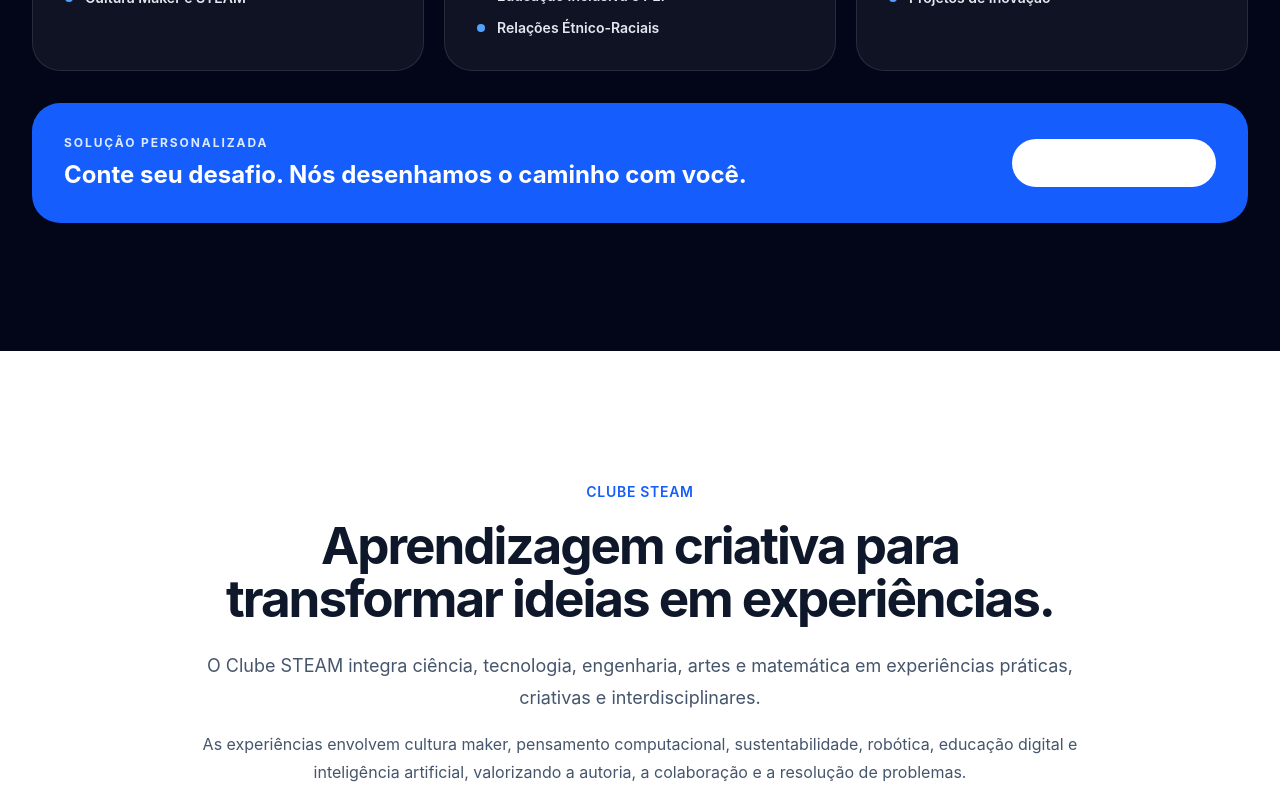
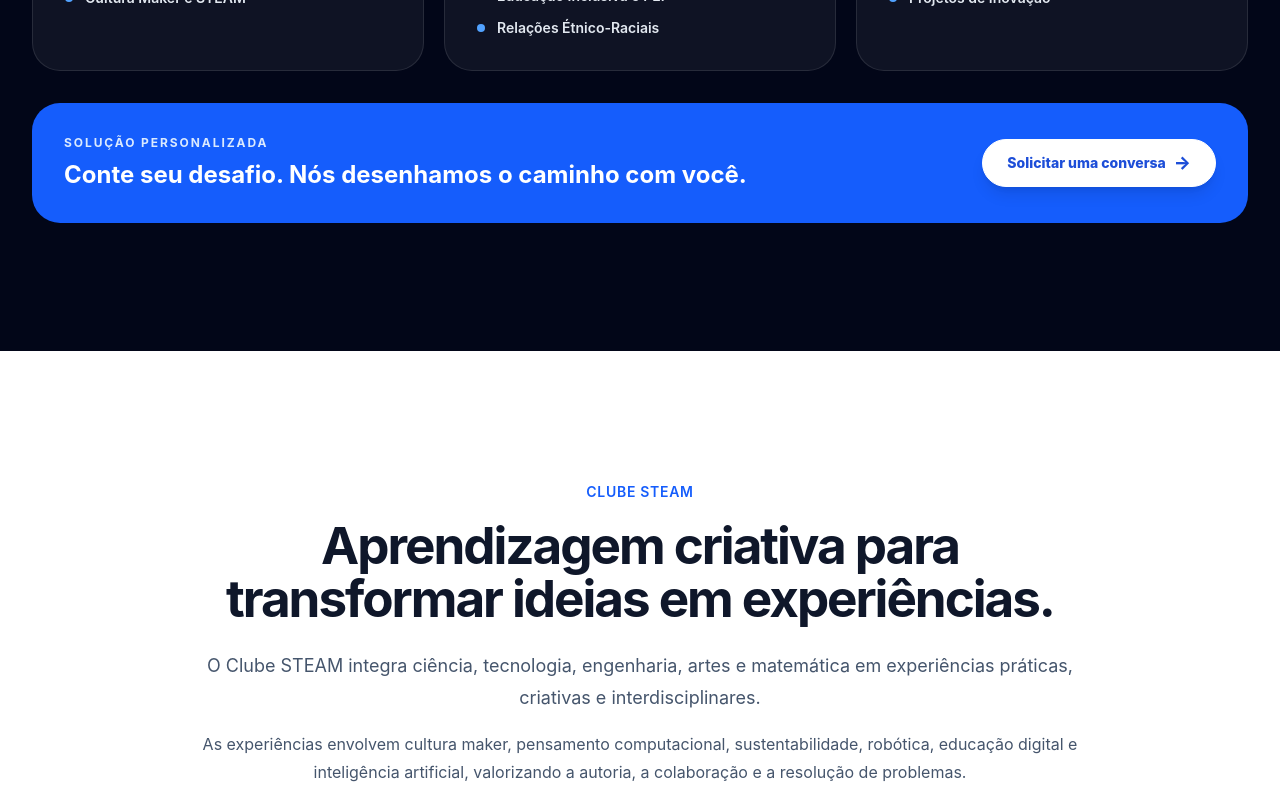
Before and after one commit to inovmakers/inovmakers, a Next.js app: page / in a window 1280 px wide. Shown: the part 2660-3460 px from the top of the page. Built offline with nearby package versions, Linux system fonts and the light colour scheme.

Commit message:
Corrige contraste dos botoes de contato

```diff
--- a/app/components/home/Contact.tsx
+++ b/app/components/home/Contact.tsx
@@ -15,8 +15,17 @@ export default function Contact() {
         <h2 className="mx-auto mt-5 max-w-4xl text-[clamp(2.25rem,6vw,4.5rem)] font-bold leading-[1.02] tracking-[-.05em]">Vamos transformar um desafio educacional em uma experiência de impacto?</h2>
         <p className="mx-auto mt-6 max-w-2xl text-base leading-8 text-blue-100 sm:text-lg">Conte um pouco sobre sua escola, rede ou projeto. A InovMakers ajuda a construir uma solução alinhada à sua realidade.</p>
         <div className="mt-9 flex flex-col items-center justify-center gap-3 sm:flex-row">
-          <a href={whatsappUrl} target="_blank" rel="noopener noreferrer" className="inline-flex min-h-13 w-full items-center justify-center rounded-full bg-white px-7 text-sm font-bold text-blue-700 shadow-xl transition hover:-translate-y-0.5 hover:bg-blue-50 sm:w-auto">Conversar pelo WhatsApp</a>
-          <a href="mailto:inovmaker@gmail.com" className="inline-flex min-h-13 w-full items-center justify-center rounded-full border border-white/30 bg-white/10 px-7 text-sm font-bold text-white backdrop-blur transition hover:bg-white/15 sm:w-auto">Enviar e-mail</a>
+          <a
+            href={whatsappUrl}
+            target="_blank"
+            rel="noopener noreferrer"
+            style={{ color: "#1d4ed8" }}
+            className="inline-flex min-h-13 w-full items-center justify-center gap-2 rounded-full border border-white bg-white px-7 text-sm font-extrabold shadow-xl transition hover:-translate-y-0.5 hover:bg-blue-50 sm:w-auto"
+          >
+            Conversar pelo WhatsApp
+            <span aria-hidden="true" className="text-lg leading-none">→</span>
+          </a>
+          <a href="mailto:inovmaker@gmail.com" className="inline-flex min-h-13 w-full items-center justify-center rounded-full border-2 border-white/70 bg-blue-800 px-7 text-sm font-bold text-white shadow-lg transition hover:-translate-y-0.5 hover:bg-blue-900 sm:w-auto">Enviar e-mail</a>
         </div>
       </div>
 
--- a/app/components/home/Services.tsx
+++ b/app/components/home/Services.tsx
@@ -64,7 +64,14 @@ export default function Services() {
             <p className="text-xs font-bold uppercase tracking-[.16em] text-blue-100">Solução personalizada</p>
             <h3 className="mt-2 text-xl font-bold sm:text-2xl">Conte seu desafio. Nós desenhamos o caminho com você.</h3>
           </div>
-          <a href="#contato" className="inline-flex min-h-12 shrink-0 items-center justify-center rounded-full bg-white px-6 text-sm font-bold text-blue-700 transition hover:-translate-y-0.5 hover:bg-blue-50">Solicitar uma conversa</a>
+          <a
+            href="#contato"
+            style={{ color: "#1d4ed8" }}
+            className="inline-flex min-h-12 shrink-0 items-center justify-center gap-2 rounded-full border border-white bg-white px-6 text-sm font-extrabold shadow-lg transition hover:-translate-y-0.5 hover:bg-blue-50"
+          >
+            Solicitar uma conversa
+            <span aria-hidden="true" className="text-lg leading-none">→</span>
+          </a>
         </div>
       </div>
     </section>
```
